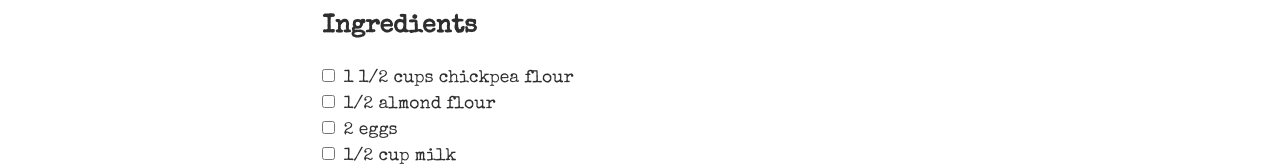
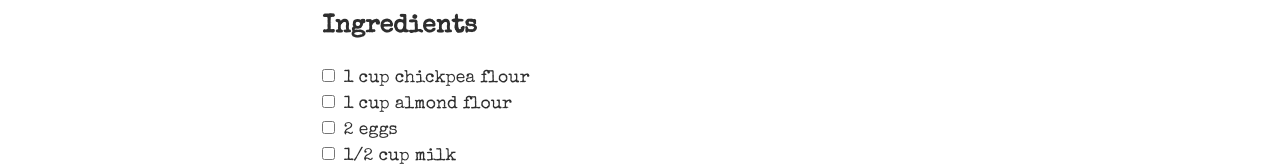
Before and after one commit to azurekca/eagle-creek-edibles, an Eleventy site: page src/recipes/waffles.md in a window 1280 px wide. Shown: the part 234-400 px from the top of the page. Built offline with nearby package versions, Linux system fonts and the light colour scheme; Eleventy itself is replaced by a stand-in of ours; files that its build step writes are made by us from their sources.

Commit message:
Update Recipes “waffles”

```diff
--- a/src/recipes/waffles.md
+++ b/src/recipes/waffles.md
@@ -4,8 +4,8 @@ rating: 5
 prepTime: 30 min
 cookTime: 10 min
 ingredients:
-  - 1 1/2 cups chickpea flour
-  - 1/2 almond flour
+  - 1 cup chickpea flour
+  - 1 cup almond flour
   - 2 eggs
   - 1/2 cup milk
   - 1/4 cup oil
```
